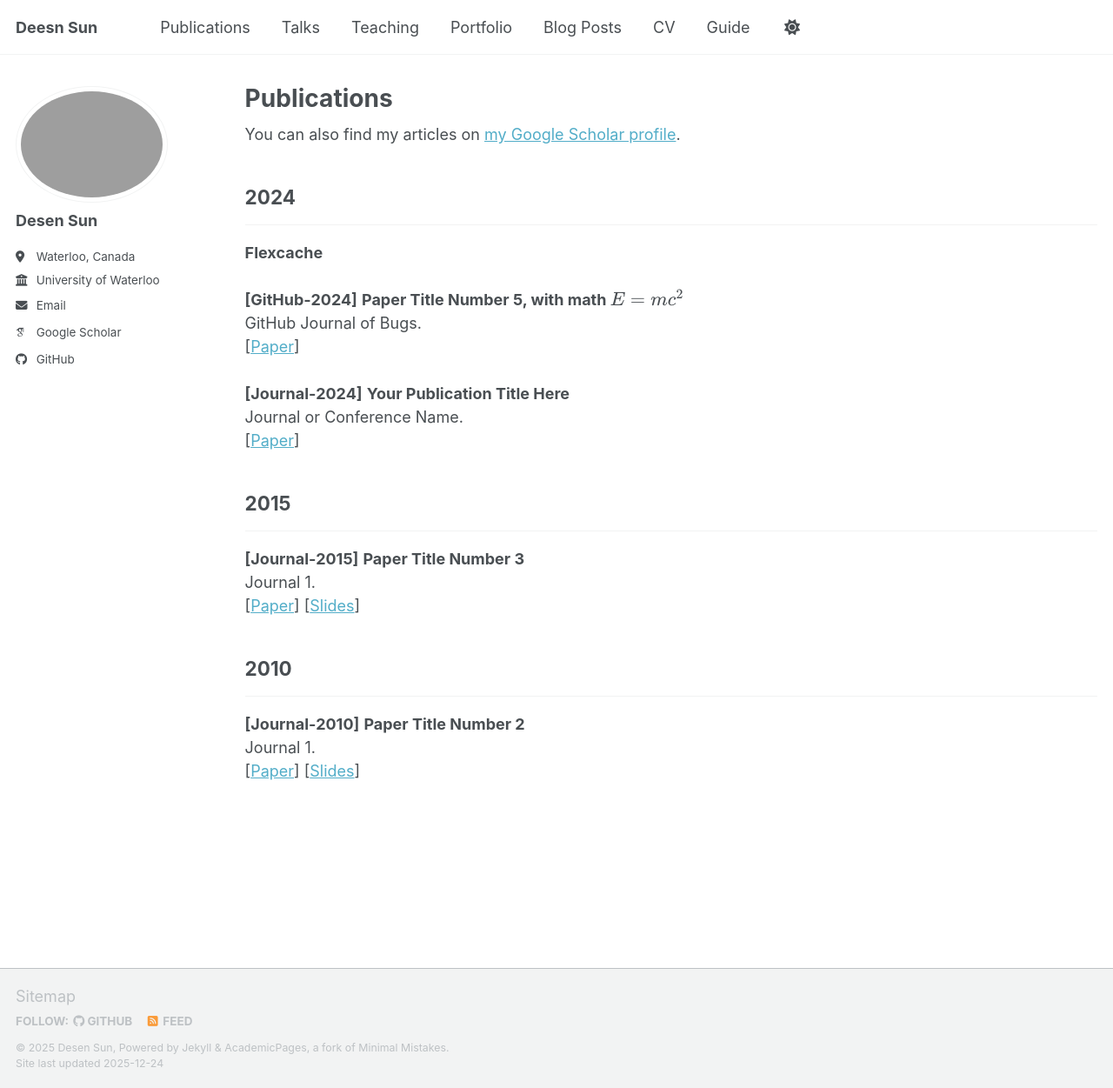
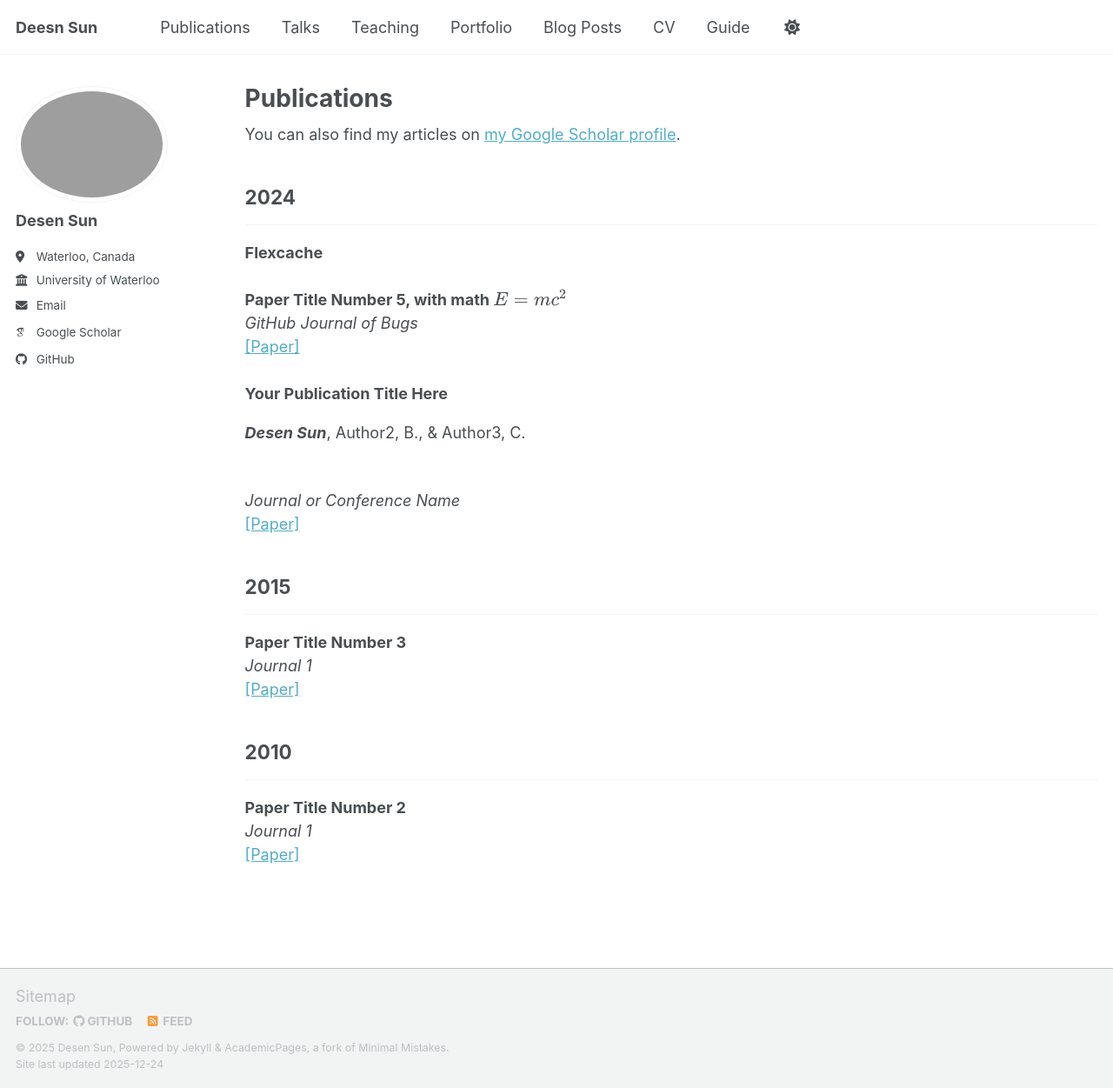
Before and after one commit to desenSunUBW/desen.sun.github.io, a Jekyll site: the page built from _pages/publications.html, in a window 1280 px wide and 1251 px high. Shown: the whole window at 87% size. Built offline with Jekyll 4.4.1, drawn with Linux system fonts in a browser that asks for light colours; some web fonts are replaced; a script bundle is joined from its source files by our own code; library files that are not in the unit come from our copies.

Commit message:
update publication styles

```diff
--- a/_includes/archive-single-publication.html
+++ b/_includes/archive-single-publication.html
@@ -3,20 +3,6 @@
 <div class="archive__item" style="margin-bottom: 1.5em;">
   <article class="archive__item" itemscope itemtype="http://schema.org/CreativeWork">
     {% assign post = include.post | default: post %}
-
-    <!-- Conference/Journal tag with year -->
-    {% if post.venue and post.date %}
-      {% assign year = post.date | date: "%Y" %}
-      {% assign venue_abbr = post.venue %}
-      {% comment %} Extract abbreviation from venue (e.g., "ICML 2024" -> "ICML") {% endcomment %}
-      {% assign venue_words = post.venue | split: ' ' %}
-      {% if venue_words.size > 0 %}
-        {% assign venue_abbr = venue_words[0] %}
-      {% endif %}
-      <strong>[{{ venue_abbr }}-{{ year }}]</strong>
-    {% elsif post.venue %}
-      <strong>[{{ post.venue }}]</strong>
-    {% endif %}
 
     <!-- Title -->
     {% if post.id %}
@@ -27,40 +13,23 @@
 
     <strong>{{ title }}</strong>
 
-    <!-- Authors -->
+    <!-- Authors (with markdown support for bold) -->
     {% if post.authors %}
       <br />
-      <em>{{ post.authors }}</em>
+      {{ post.authors | markdownify }}
     {% endif %}
 
     <!-- Venue -->
     {% if post.venue %}
       <br />
-      {{ post.venue }}.
+      <em>{{ post.venue }}</em>
     {% endif %}
 
-    <!-- Links -->
-    <br />
-    <span>
-      {% if post.paperurl %}
-        [<a href="{{ post.paperurl }}" target="_blank">Paper</a>]
-      {% endif %}
-      {% if post.bibtexurl %}
-        [<a href="{{ post.bibtexurl }}" target="_blank">Bibtex</a>]
-      {% endif %}
-      {% if post.codeurl %}
-        [<a href="{{ post.codeurl }}" target="_blank">Code</a>]
-      {% endif %}
-      {% if post.slidesurl %}
-        [<a href="{{ post.slidesurl }}" target="_blank">Slides</a>]
-      {% endif %}
-      {% if post.videourl %}
-        [<a href="{{ post.videourl }}" target="_blank">Video</a>]
-      {% endif %}
-      {% if post.projecturl %}
-        [<a href="{{ post.projecturl }}" target="_blank">Project</a>]
-      {% endif %}
-    </span>
+    <!-- Paper Link -->
+    {% if post.paperurl %}
+      <br />
+      <a href="{{ post.paperurl }}" target="_blank">[Paper]</a>
+    {% endif %}
 
   </article>
 </div>
```
Also changed, not shown: _publications/2024-02-17-paper-title-number-4.md (+1 -2 lines).
